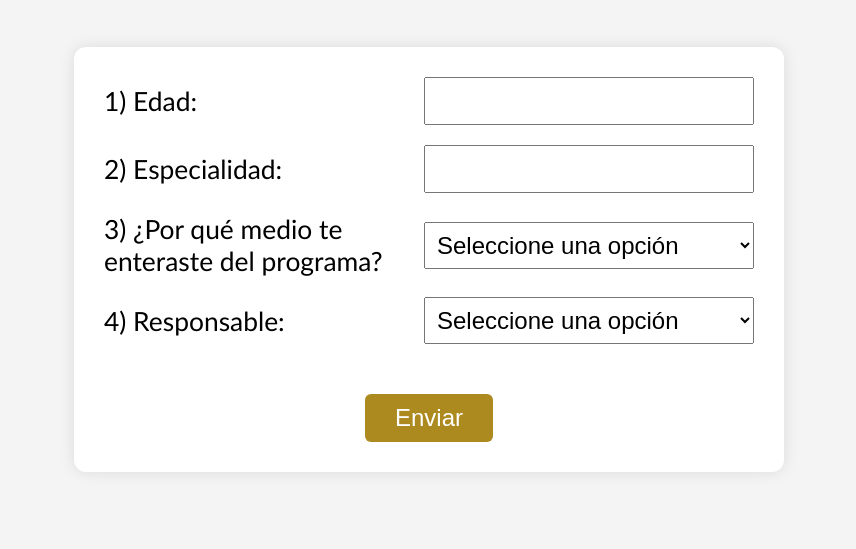
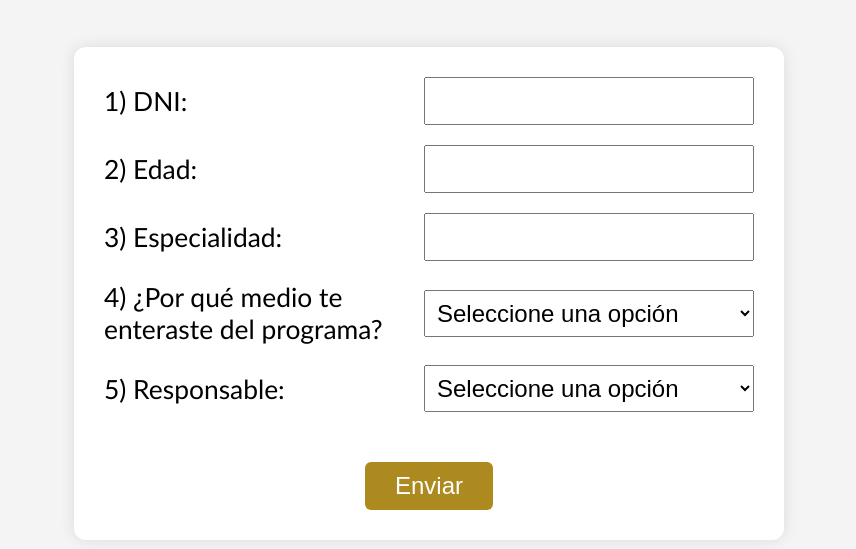
Before and after one commit to MarcoMeidna/encuestaTDCS, a plain HTML site: page index.html in a window 1280 px wide. Shown: the part 271-820 px from the top of the page, without its empty margins (211-1067 px from the left). Drawn offline with Linux system fonts and the light colour scheme.

Commit message:
Add files via upload

```diff
--- a/index.html
+++ b/index.html
@@ -77,15 +77,20 @@
   <img src="Imagen1.png" alt="Clínica Jesús del Norte">
   <h1>TIEMPOS DORADOS CON SALUD</h1>
 
-  <form id="formulario" method="POST" action="https://script.google.com/macros/s/AKfycbz4nf3Mm4_ZpZEwOSw7Imdk3Vd0OhH5kHgDmCdL8-MiS1AX3WdPqtE1uliWUL9XpNdOhg/exec">
+  <form id="formulario" method="POST" action="https://script.google.com/macros/s/AKfycbyL2qyDss9eKZjojs40RAoGLfNuVd0b32wpuML5dUEoNon8Go-mq_wsMyvUzrBPA9pGMg/exec">
 
     <div class="form-row">
-      <label for="Edad">1) Edad:</label>
+      <label for="DNI">1) DNI:</label>
+      <input type="text" id="DNI" name="DNI" maxlength="8" required>
+    </div>
+
+    <div class="form-row">
+      <label for="Edad">2) Edad:</label>
       <input type="text" id="Edad" name="Edad" pattern="\d{2,3}" maxlength="3" required>
     </div>
 
     <div class="form-row">
-      <label for="especialidad">2) Especialidad:</label>
+      <label for="especialidad">3) Especialidad:</label>
       <input list="especialidades" id="especialidad" name="especialidad" class="input-text" required>
       <datalist id="especialidades">
         <option value="ALERGISTA">
@@ -131,7 +136,7 @@
     </div>
 
     <div class="form-row">
-      <label for="medio">3) ¿Por qué medio te enteraste del programa?</label>
+      <label for="medio">4) ¿Por qué medio te enteraste del programa?</label>
       <select id="medio" name="medio" required>
         <option value="">Seleccione una opción</option>
         <option value="Pagina web">Página web</option>
@@ -142,7 +147,7 @@
     </div>
 
     <div class="form-row">
-      <label for="responsable">4) Responsable:</label>
+      <label for="responsable">5) Responsable:</label>
       <select id="responsable" name="responsable" required>
         <option value="">Seleccione una opción</option>
         <option value="Plan familiar">Plan familiar</option>
```
